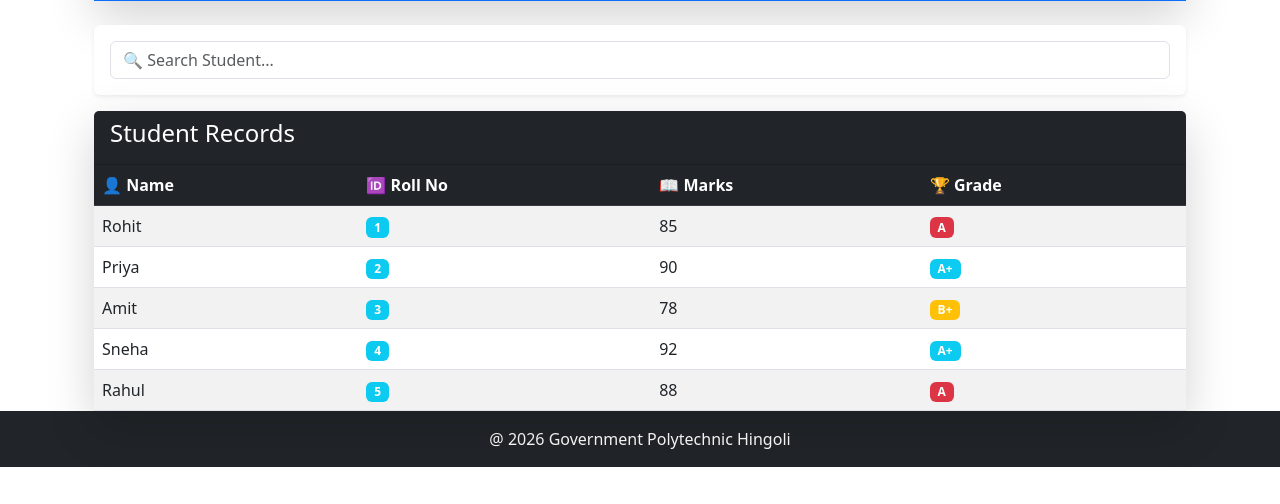
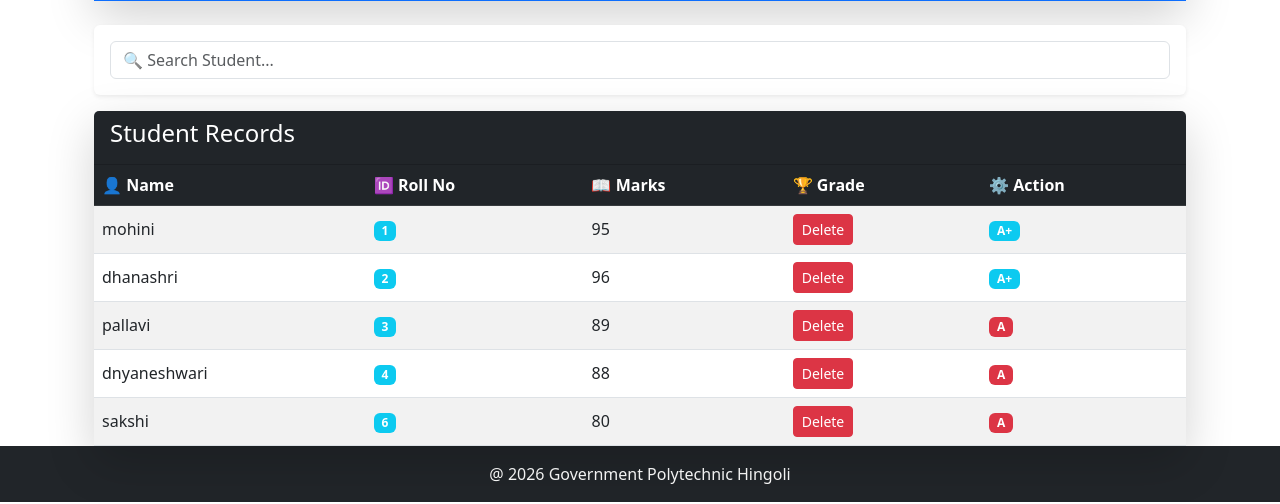
Before and after one commit to mohinighuge49-design/python-training, a Flask app: page /students in a window 1280 px wide. Shown: the part 296-800 px from the top of the page. Run offline with Flask 3, Linux system fonts and the light colour scheme; data comes from the database, SQL or seed files in the repository; both versions use the stored data as it was after the commit.

Commit message:
using sqlite

```diff
--- a/app.py
+++ b/app.py
@@ -4,14 +4,6 @@ from database import get_db , init_db,MOHINI_DB
 app = Flask(__name__)
 app.secret_key='abc1234567890'  # Needed for flashing messages
 
-
-stud=[
-    {"name":"Rohit  ","roll_no":1,"marks":85},
-    {"name":"Priya  ","roll_no":2,"marks":90},
-    {"name":"Amit   ","roll_no":3,"marks":78},
-    {"name":"Sneha  ","roll_no":4,"marks":92},
-    {"name":"Rahul  ","roll_no":5,"marks":88}
-  ]
 notices_list= [
     {
 
@@ -34,16 +26,22 @@ def home():
 @app.route('/college_info')
 
 def college_info():
-    return render_template('college_info.html', students=stud)
+    return render_template('college_info.html')
 
 @app.route('/students')
 def students():
     conn = get_db(MOHINI_DB)
-    students = conn.execute("SELECT * FROM stud").fetchall()
+
+    students = conn.execute(
+        "SELECT * FROM stud"
+    ).fetchall()
+
     conn.close()
 
-    return render_template("students.html", students=stud)
-
+    return render_template(
+        "students.html",
+        students=students
+    )
 @app.route('/notices')
 
 def notices():
@@ -54,6 +52,7 @@ def notices():
 def about():
     return render_template('about.html')
 
+
 @app.route("/add_students", methods=["GET", "POST"])
 def add_student():
     if request.method == "POST":
@@ -62,27 +61,40 @@ def add_student():
         roll_no = request.form["roll_no"]
 
         if not name or not marks or not roll_no:
-            flash('Please provide both name and marks', 'danger')
+            flash("Please provide name, roll number and marks", "danger")
             return render_template("add_students.html")
 
         conn = get_db(MOHINI_DB)
-        conn.execute('''INSERT INTO stud
-                     (name,roll_no,marks) VALUES(?,?,?)''',
-                     (name, roll_no, int(marks))
-                     )
+
+        conn.execute(
+            '''INSERT INTO stud (name, roll_no, marks)
+               VALUES (?, ?, ?)''',
+            (name, roll_no, int(marks))
+        )
+
         conn.commit()
         conn.close()
 
-        # Print to terminal
-        print(f"Received new student: {name} with marks: {marks}")
-        # #new student dictionary
-        new_student = {"name": name,"roll_no":int(roll_no), "marks": int(marks)}
-        stud.append(new_student)
-        # Flash message to user
         flash(f"Student {name} added successfully!", "success")
-        print(f"Updated students list: {stud}")
+
+        return redirect(url_for("add_student"))
+
     return render_template("add_students.html")
+@app.route('/delete/<int:id>')
+def delete_student(id):
+    conn = get_db(MOHINI_DB)
 
+    conn.execute(
+        "DELETE FROM stud WHERE id = ?",
+        (id,)
+    )
+
+    conn.commit()
+    conn.close()
+
+    flash("Student deleted successfully!", "success")
+
+    return redirect(url_for('students'))
 
 if __name__ == "__main__":
     init_db()  # Initialize the database
--- a/database.py
+++ b/database.py
@@ -6,21 +6,11 @@ MOHINI_DB = os.environ.get(
     os.path.join(os.path.dirname(__file__), "college_records.db")
 )
 
-def get_db(MOHINI):
-
-    conn = sqlite3.connect(MOHINI)
+def get_db(MOHINI_DB):
+    conn = sqlite3.connect(MOHINI_DB)
     conn.row_factory = sqlite3.Row
     return conn
-''' import sqlite3
-from flask import Flask
-app = Flask(__name__)
-app.secret_key = 'abc1234567890'
 
-def get_db():
-    conn = sqlite3.connect('college_records.db')
-    conn.row_factory = sqlite3.Row
-    return conn
-'''
 def init_db():
     conn = get_db(MOHINI_DB)
 
@@ -36,5 +26,16 @@ def init_db():
     conn.commit()
     conn.close()
 
+def insert_stud(name, roll_no, marks):
+    conn = get_db(MOHINI_DB)
+
+    conn.execute(
+        "INSERT INTO stud (name, roll_no, marks) VALUES (?, ?, ?)",
+        (name, roll_no, marks)
+    )
+
+    conn.commit()
+    conn.close()
+
 if __name__ == '__main__':
     init_db()
--- a/templates/students.html
+++ b/templates/students.html
@@ -47,6 +47,7 @@
                         <th>🆔 Roll No</th>
                         <th>📖 Marks</th>
                         <th>🏆 Grade</th>
+                        <th>⚙️ Action</th>
                     </tr>
                 </thead>
 
@@ -64,6 +65,14 @@
                         </td>
 
                         <td>{{ student.marks }}</td>
+
+                        <td>
+                            <a href="{{ url_for('delete_student', id=student.id) }}"
+                            class="btn btn-danger btn-sm"
+                            onclick="return confirm('Are you sure?')">
+                            Delete
+                            </a>
+                        </td>
 
                   <td>
                         {% if student.marks >= 90 %}
```
Also changed, not shown: templates/college_info.html (+0 -36 lines), college_records.db.
